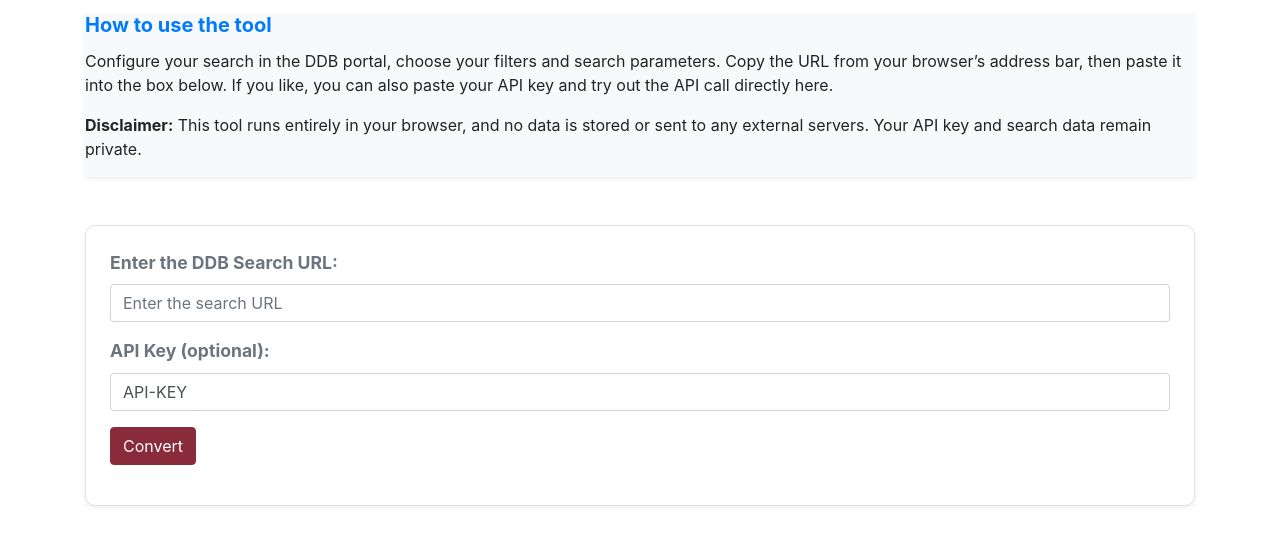
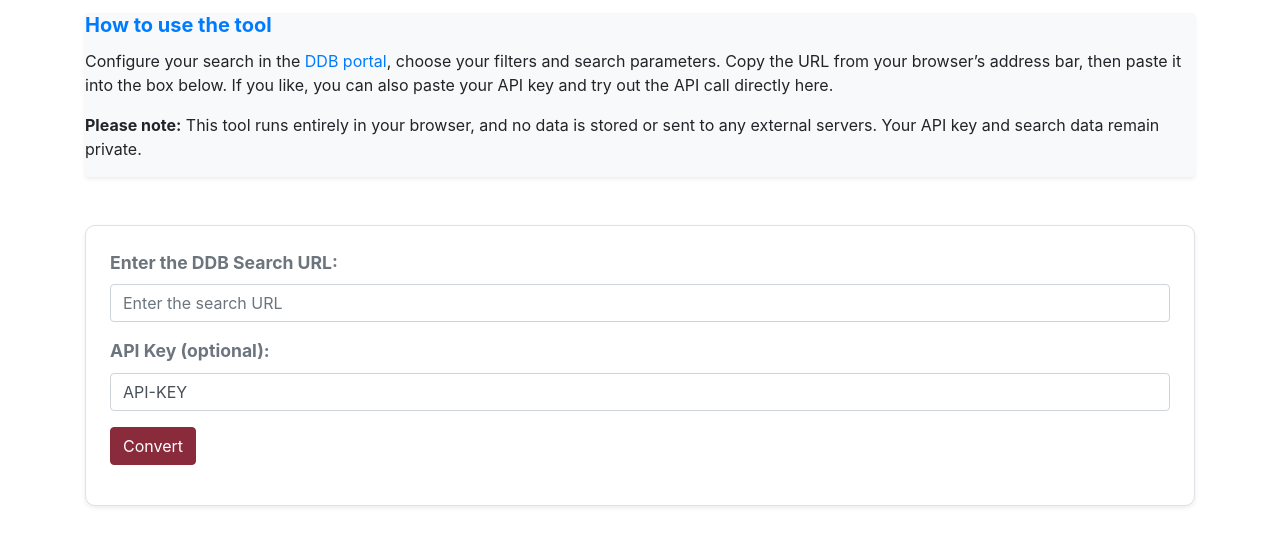
Before and after one commit to alexander-winkler/ddbAPIdapter, a plain HTML site: page index.html in a window 1280 px wide. Shown: the part 225-776 px from the top of the page. Drawn offline with nearby package versions, Linux system fonts and the light colour scheme.

```diff
--- a/index.html
+++ b/index.html
@@ -147,8 +147,8 @@
 <div class="card shadow-sm border-0 mb-5" style="background-color: #f8f9fa;">
     <div class="card-body">
       <h5 class="card-title text-primary font-weight-bold">How to use the tool</h5>
-      <p class="card-text">Configure your search in the DDB portal, choose your filters and search parameters. Copy the URL from your browser’s address bar, then paste it into the box below. If you like, you can also paste your API key and try out the API call directly here.</p>
-      <p><strong>Disclaimer:</strong> This tool runs entirely in your browser, and no data is stored or sent to any external servers. Your API key and search data remain private.</p>
+      <p class="card-text">Configure your search in the <a href="https://www.deutsche-digitale-bibliothek.de">DDB portal</a>, choose your filters and search parameters. Copy the URL from your browser’s address bar, then paste it into the box below. If you like, you can also paste your API key and try out the API call directly here.</p>
+      <p><strong>Please note:</strong> This tool runs entirely in your browser, and no data is stored or sent to any external servers. Your API key and search data remain private.</p>
     </div>
   </div>
 
```
